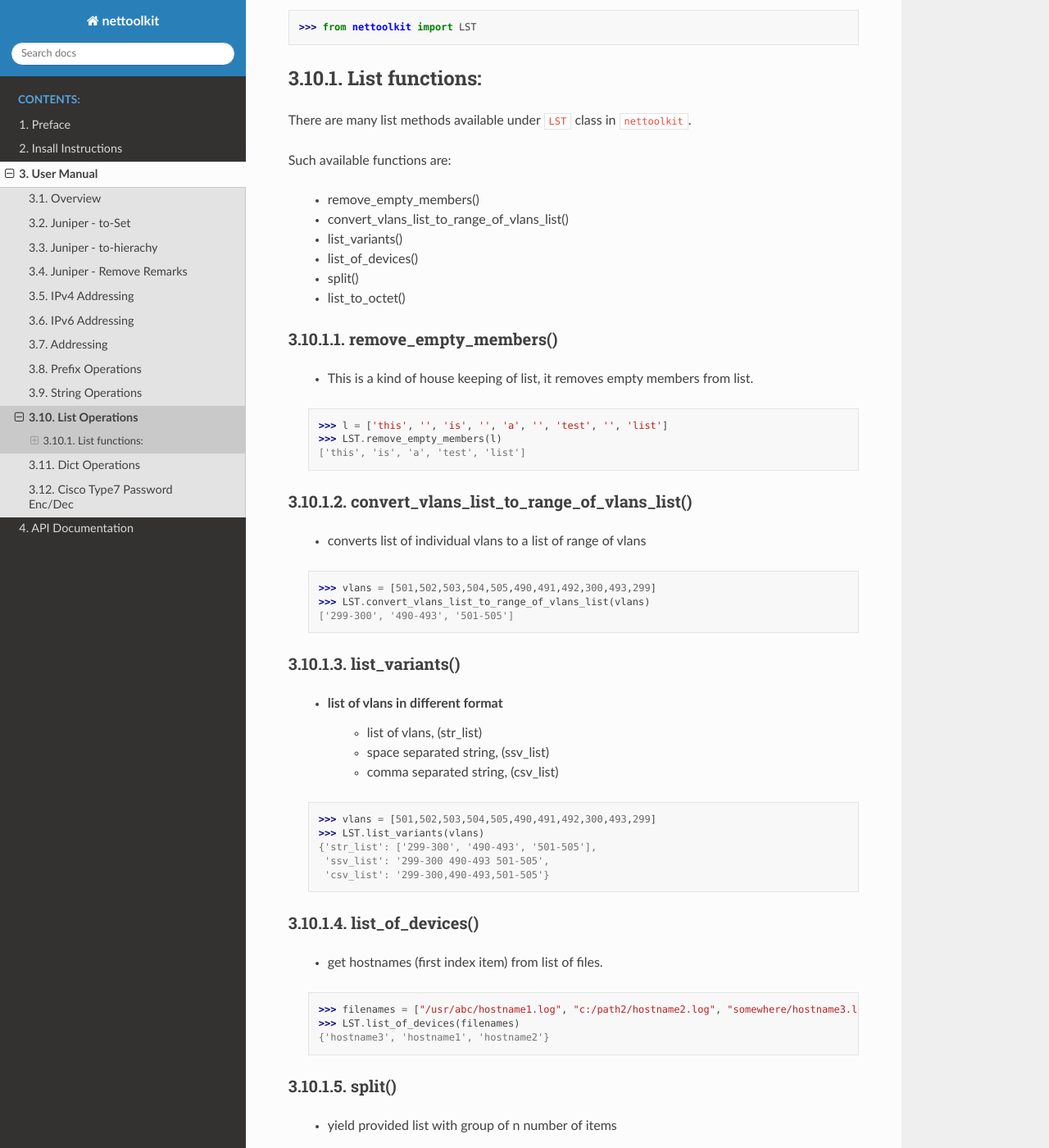
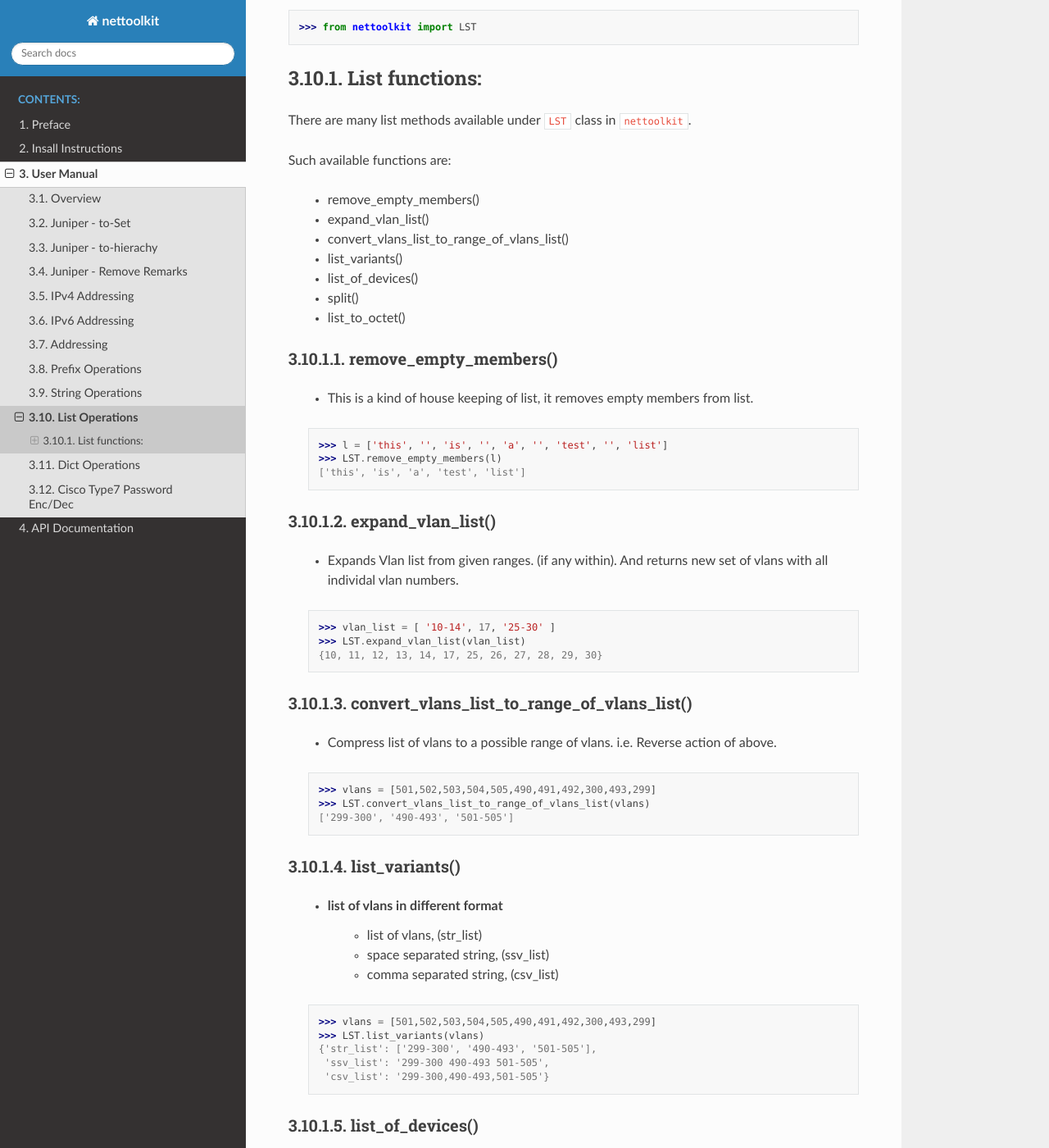
Before and after one commit to aliasgar1978/nettoolkit, a Sphinx documentation site: the page built from docs/docs/u_doc/list.rst, in a window 1280 px wide and 1400 px high, scrolled down 220 px. Shown: the whole window at 82% size. Built offline with Sphinx 7.4.7 and the Read the Docs theme 2.0.0, drawn with Linux system fonts in a browser that asks for light colours; some of the changed text lies outside the part shown.

Commit message:
docudates

```diff
--- a/docs/docs/u_doc/list.rst
+++ b/docs/docs/u_doc/list.rst
@@ -18,6 +18,7 @@
 Such available functions are:
 
 	* remove_empty_members()
+	* expand_vlan_list()
 	* convert_vlans_list_to_range_of_vlans_list()
 	* list_variants()
 	* list_of_devices()
@@ -36,10 +37,22 @@
 		['this', 'is', 'a', 'test', 'list']
 
 
+expand_vlan_list()
+~~~~~~~~~~~~~~~~~~~~~~~~~~~~~~~~~~~~~~~~~~~~~~
+
+	* Expands Vlan list from given ranges.  (if any within). And returns new set of vlans with all individal vlan numbers.
+
+	.. code-block:: python
+
+		>>> vlan_list = [ '10-14', 17, '25-30' ]
+		>>> LST.expand_vlan_list(vlan_list)
+		{10, 11, 12, 13, 14, 17, 25, 26, 27, 28, 29, 30}
+
+
 convert_vlans_list_to_range_of_vlans_list()
 ~~~~~~~~~~~~~~~~~~~~~~~~~~~~~~~~~~~~~~~~~~~~~~
 
-	* converts list of individual vlans to a list of range of vlans
+	* Compress list of vlans to a possible range of vlans. i.e. Reverse action of above.
 
 	.. code-block:: python
 
```
Also changed, not shown: 1 other file.
